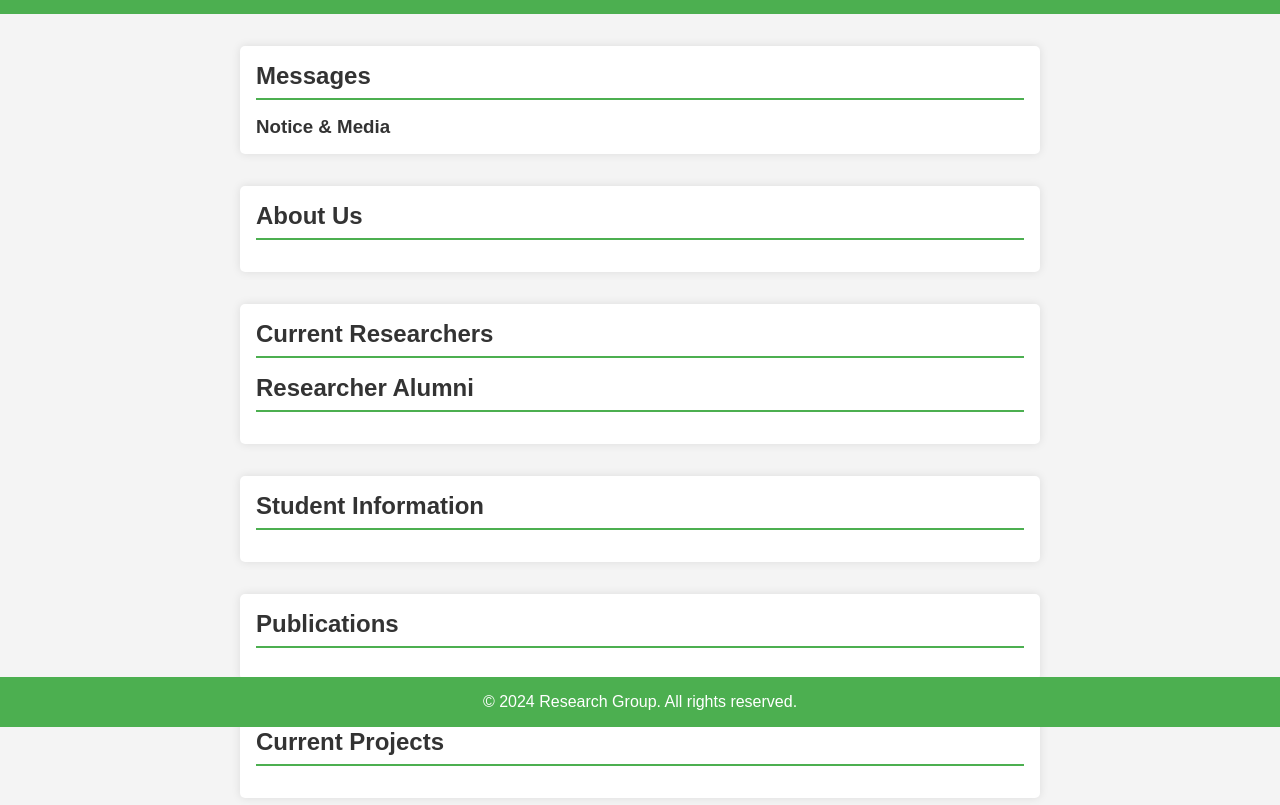
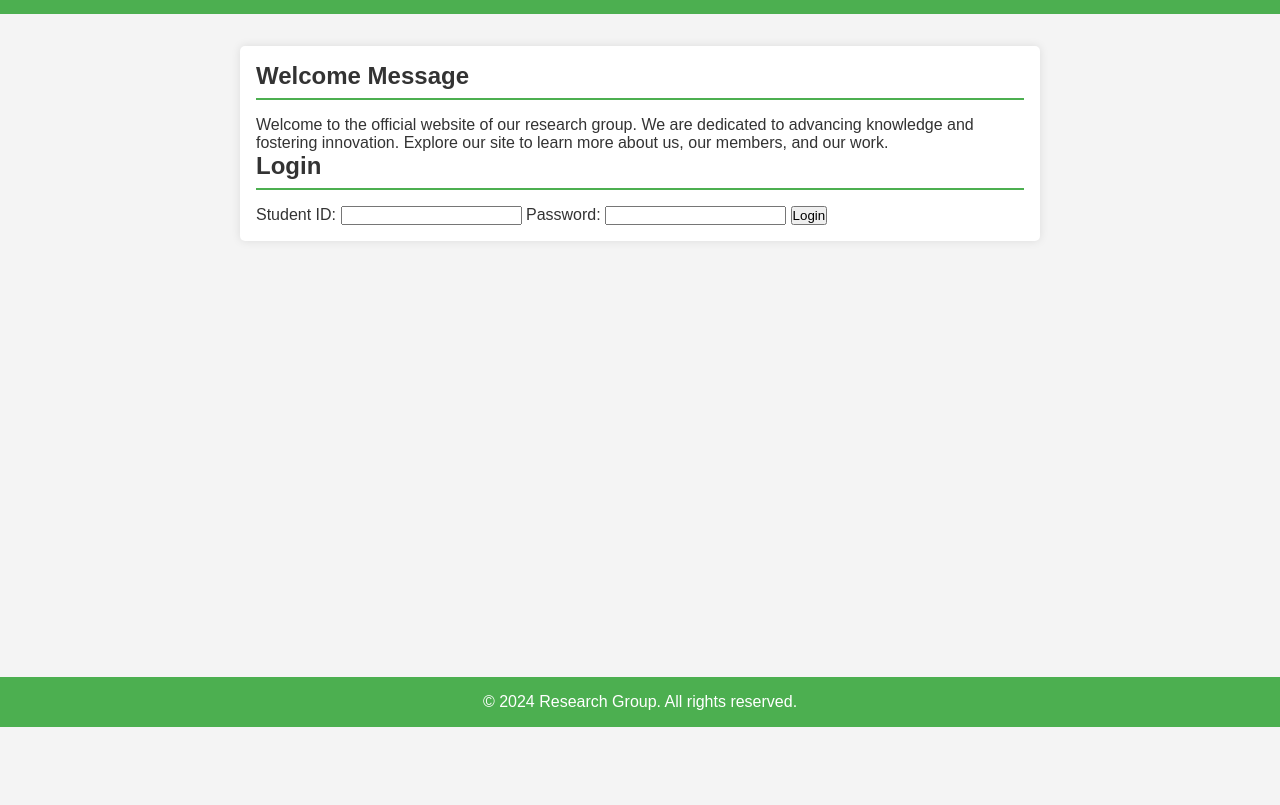
Before and after one commit to sourovps/foodresearchers, a plain HTML site: page index.html in a window 1280 px wide. Shown: the part 73-878 px from the top of the page. After the commit the page ends 800 px from the top, so only its background shows below. Drawn offline with Linux system fonts and the light colour scheme; a script that the page names is missing.

Commit message:
Update index.html

```diff
--- a/index.html
+++ b/index.html
@@ -21,32 +21,16 @@
     </nav>
   </header>
   <section id="home">
-    <h2>Messages</h2>
-    <!-- Leader and Senior Researchers' Messages -->
-    <h3>Notice & Media</h3>
-    <!-- Recent Notices and Media Updates -->
-  </section>
-  <section id="about">
-    <h2>About Us</h2>
-    <!-- Description of the Research Group -->
-  </section>
-  <section id="researchers">
-    <h2>Current Researchers</h2>
-    <!-- List of Current Researchers -->
-    <h2>Researcher Alumni</h2>
-    <!-- List of Alumni -->
-  </section>
-  <section id="students">
-    <h2>Student Information</h2>
-    <!-- Login and Profile Card System -->
-  </section>
-  <section id="publications">
-    <h2>Publications</h2>
-    <!-- List of Publications by Year -->
-  </section>
-  <section id="projects">
-    <h2>Current Projects</h2>
-    <!-- List of Ongoing Projects -->
+    <h2>Welcome Message</h2>
+    <p>Welcome to the official website of our research group. We are dedicated to advancing knowledge and fostering innovation. Explore our site to learn more about us, our members, and our work.</p>
+    <h2>Login</h2>
+    <form id="login-form">
+      <label for="student-id">Student ID:</label>
+      <input type="text" id="student-id" name="student-id" required>
+      <label for="password">Password:</label>
+      <input type="password" id="password" name="password" required>
+      <button type="submit">Login</button>
+    </form>
   </section>
   <footer>
     <p>&copy; 2024 Research Group. All rights reserved.</p>
```
